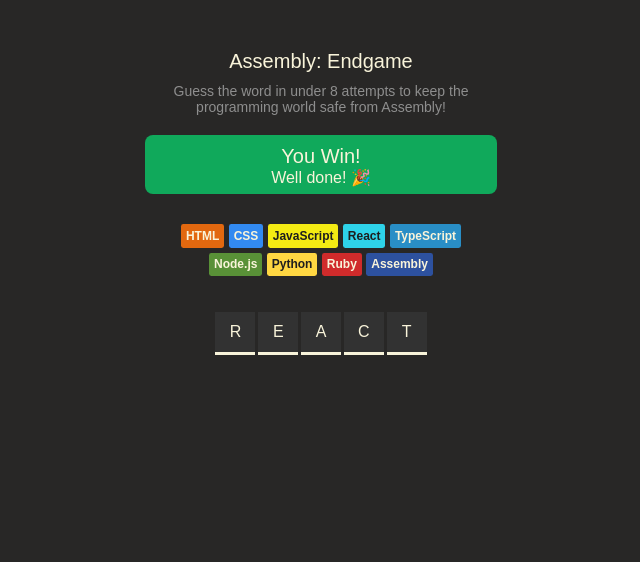
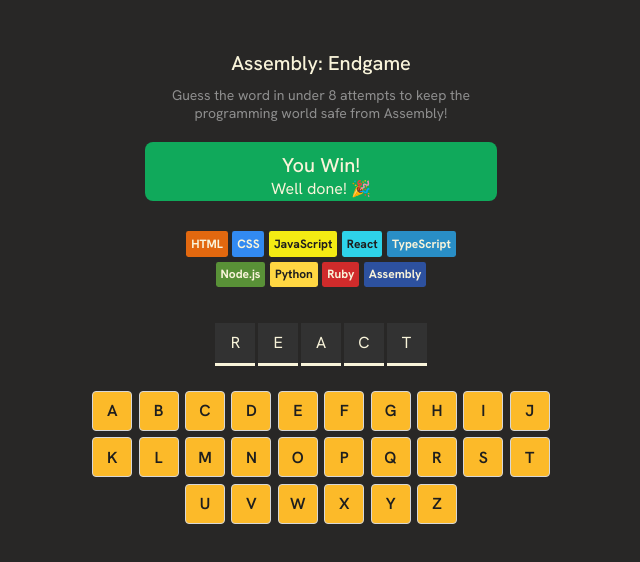
Before and after one commit to siyam-7/endgame, a React (Vite) app: page / in a window 1280 px wide. Shown: the top 562 px of the page, without its empty margins (319-959 px from the left). Built offline with nearby package versions, Linux system fonts and the light colour scheme.

Commit message:
add/design keyboard

```diff
--- a/src/App.css
+++ b/src/App.css
@@ -1,6 +1,6 @@
 body{
   background-color: #282726;
-  font-family: "Hanken-Grotesk", Arial, sans-serif;
+  font-family: "Hanken Grotesk", Arial, sans-serif;
   text-align: center;
 
 }
@@ -75,3 +75,27 @@
   min-width: 2.5rem;
   min-height: 2.5rem;
 }
+
+.keyboard{
+  display:flex;
+  justify-content: center;
+  align-items: center;
+  flex-wrap: wrap;
+  max-width: 30rem;
+  gap:0.4rem;
+}
+
+.keyboard button{
+  background-color: #FCBA29;
+  color: #1E1E1E;
+  width: 2.5rem;
+  height: 2.5rem;
+  border-radius: 0.25rem;
+  border-style: solid;
+  border-color: #D7D7D7;
+  border-width: 1px;
+  font-weight: 600;
+  font-size: 1rem;
+  cursor: pointer;
+  font-family: inherit;
+}
--- a/src/App.jsx
+++ b/src/App.jsx
@@ -7,6 +7,8 @@
   const letters = currentWord.split("");
   const word = letters.map(letter => <span>{letter.toUpperCase()}</span>)
   const langlist = languages.map(language => <Language name={language.name} color={language.color} backgroundColor={language.backgroundColor} /> )
+  const alphabet = "ABCDEFGHIJKLMNOPQRSTUVWXYZ".split("");
+  const keyboard = alphabet.map(key => <button>{key}</button>)
   return (
     <main>
       <header>
@@ -26,6 +28,9 @@
       <section className="word">
         {word}
       </section>
+      <section className="keyboard">
+        {keyboard}
+      </section>
     </main>
   );
 }
```
